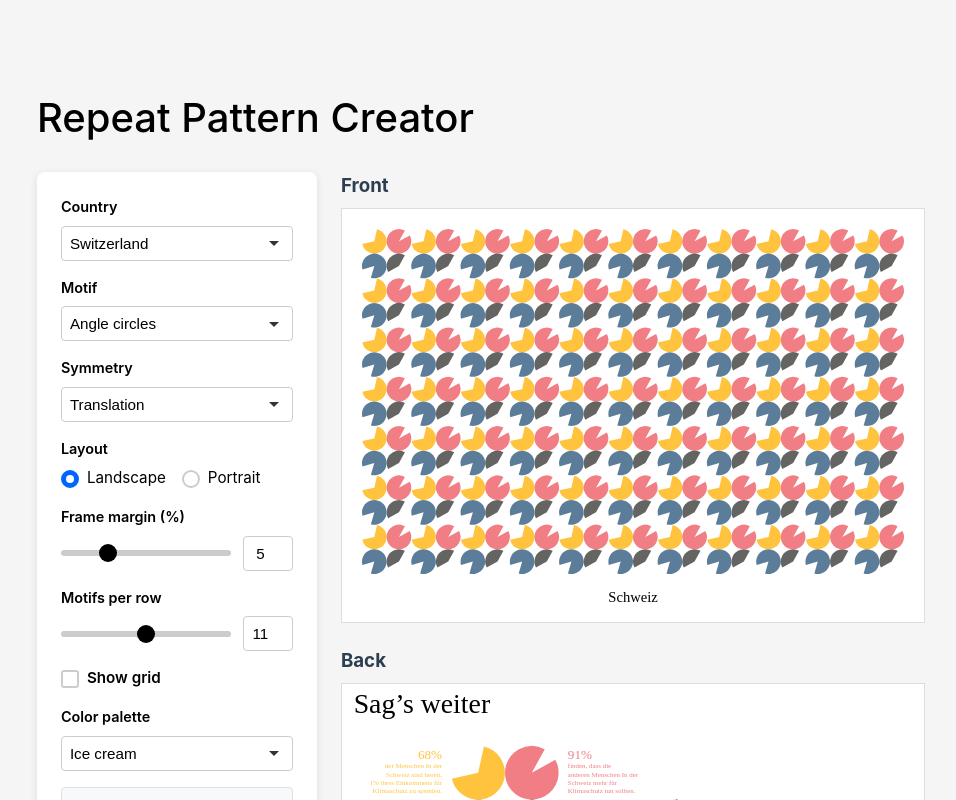
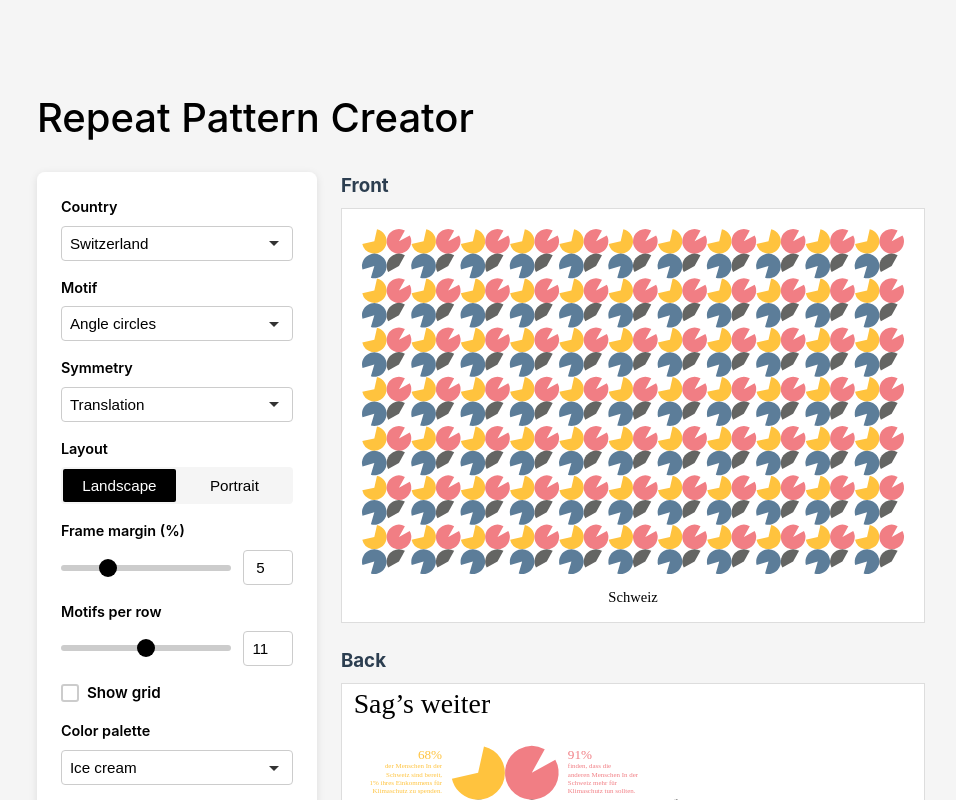
Before and after one commit to LiliGasser/repeatpattern-app, a Vue app: page / in a window 1280 px wide. Shown: the top 800 px of the page, without its empty margins (141-1097 px from the left). Built offline with nearby package versions, Linux system fonts and the light colour scheme; a web font is replaced by a local one; what p5.js-svg would draw is missing.

Commit message:
update buttons and replace radio buttons by segmented control

```diff
--- a/src/assets/controls.css
+++ b/src/assets/controls.css
@@ -1,3 +1,82 @@
+/* Buttons */
+/* ------- */
+.btn-base {
+  padding: 0.75rem 1rem;
+  border: none;
+  border-radius: var(--border-radius-xl);
+  font-size: var(--control-font-size);
+  font-weight: var(--label-font-weight);
+  margin-top: 1.5rem;
+  cursor: pointer;
+  transition: all 0.2s;
+  appearance: none;
+  -webkit-appearance: none;
+  -moz-appearance: none;
+  user-select: none;
+}
+
+.btn-base:focus {
+  outline: none;
+  box-shadow: var(--focus-shadow);
+}
+
+.btn-base:disabled {
+  cursor: not-allowed;
+  opacity: 0.5;
+}
+
+.btn-primary {
+  background-color: var(--element-color);
+  color: var(--text-color-secondary);
+}
+
+.btn-primary:hover:not(:disabled) {
+  background-color: var(--element-color-hover);
+  box-shadow: var(--box-shadow);
+}
+
+.btn-full-width {
+  width: 100%;
+}
+
+/* Segmented controls */
+/* ------------------ */
+.segmented-control {
+  display: flex;
+  background-color: var(--background-color);
+  border-radius: var(--border-radius-sm);
+  padding: 2px;
+  gap: 2px;
+}
+
+.segment {
+  flex: 1;
+  padding: var(--control-padding);
+  border: none;
+  background-color: transparent;
+  color: var(--text-color);
+  font-size: var(--control-font-size);
+  font-weight: var(--label-font-weight);
+  border-radius: calc(var(--border-radius-sm) - 2px);
+  cursor: pointer;
+  transition: all 0.2s;
+  user-select: none;
+}
+
+.segment:hover:not(.active) {
+  background-color: var(--border-color);
+}
+
+.segment.active {
+  background-color: var(--element-color);
+  color: var(--text-color-secondary);
+}
+
+.segment:focus {
+  outline: none;
+  box-shadow: var(--focus-shadow);
+}
+
 /* Dropdowns */
 /* --------- */
 .dropdown-base {
--- a/src/components/controls/LayoutSelector.vue
+++ b/src/components/controls/LayoutSelector.vue
@@ -1,25 +1,19 @@
 <template>
-  <div class="layout-selector">
-    <label class="layout-option">
-      <input
-        type="radio"
-        :value="'landscape'"
-        :checked="modelValue === 'landscape'"
-        @change="$emit('update:modelValue', 'landscape')"
-        class="radio-input"
-      />
-      <span class="radio-label">Landscape</span>
-    </label>
-    <label class="layout-option">
-      <input
-        type="radio"
-        :value="'portrait'"
-        :checked="modelValue === 'portrait'"
-        @change="$emit('update:modelValue', 'portrait')"
-        class="radio-input"
-      />
-      <span class="radio-label">Portrait</span>
-    </label>
+  <div class="segmented-control">
+    <button
+      type="button"
+      @click="$emit('update:modelValue', 'landscape')"
+      :class="['segment', { active: modelValue === 'landscape' }]"
+    >
+      Landscape
+    </button>
+    <button
+      type="button"
+      @click="$emit('update:modelValue', 'portrait')"
+      :class="['segment', { active: modelValue === 'portrait' }]"
+    >
+      Portrait
+    </button>
   </div>
 </template>
 
@@ -32,58 +26,4 @@ defineEmits(['update:modelValue'])
 </script>
 
 <style scoped>
-.layout-selector {
-  display: flex;
-  gap: 1rem;
-}
-
-.layout-option {
-  display: flex;
-  align-items: center;
-  gap: 0.5rem;
-  cursor: pointer;
-  font-size: 0.95rem;
-  user-select: none;
-}
-
-.radio-input {
-  width: 18px;
-  height: 18px;
-  cursor: pointer;
-  appearance: none;
-  border: 2px solid #ccc;
-  border-radius: 50%;
-  position: relative;
-  transition: all 0.2s;
-}
-
-.radio-input:checked {
-  border-color: #0066ff;
-  background-color: #0066ff;
-}
-
-.radio-input:checked::before {
-  content: '';
-  position: absolute;
-  top: 50%;
-  left: 50%;
-  transform: translate(-50%, -50%);
-  width: 8px;
-  height: 8px;
-  border-radius: 50%;
-  background-color: white;
-}
-
-.radio-input:focus {
-  outline: none;
-  box-shadow: 0 0 0 3px rgba(0, 102, 255, 0.1);
-}
-
-.radio-input:hover {
-  border-color: #0066ff;
-}
-
-.layout-option:hover .radio-label {
-  color: #0066ff;
-}
 </style>
--- a/src/views/Dashboard.vue
+++ b/src/views/Dashboard.vue
@@ -97,7 +97,7 @@ const exportPdf = async () => {
           @update:main-font="mainFont = $event"
           :countries="countries"
         />
-        <button @click="exportPdf" class="export-btn">
+        <button @click="exportPdf" class="btn-base btn-primary btn-full-width">
           Export PDF
         </button>
       </aside>
@@ -184,46 +184,6 @@ const exportPdf = async () => {
   overflow-y: auto;
 }
 
-.export-btn {
-  width: 100%;
-  padding: 0.75rem 1rem;
-  background-color: var(--element-color);
-  color: var(--text-color-secondary);
-  border: none;
-  border-radius: var(--border-radius-xl);
-  font-size: var(--label-font-size);
-  font-weight: var(--label-font-weight);
-  margin-top: 1.5rem;
-  cursor: pointer;
-  transition: all 0.2s;
-  appearance: none;
-  -webkit-appearance: none;
-  -moz-appearance: none;
-  user-select: none;
-}
-
-/* TODO what is needed? box-shadow? */
-.export-btn:hover {
-  background-color: var(--element-color-hover);
-  box-shadow: 0 2px 8px rgba(0, 102, 255, 0.3);
-}
-
-.export-btn:active {
-  box-shadow: 0 1px 4px rgba(0, 102, 255, 0.2);
-}
-
-.export-btn:focus {
-  outline: none;
-  box-shadow: var(--focus-shadow);
-}
-
-.export-btn:disabled {
-  background-color: #ccc;
-  cursor: not-allowed;
-  transform: none;
-  box-shadow: none;
-}
-
 /* RIGHT – canvases */
 .canvas-wrapper {
   flex: 1;                       /* take remaining width */
```
